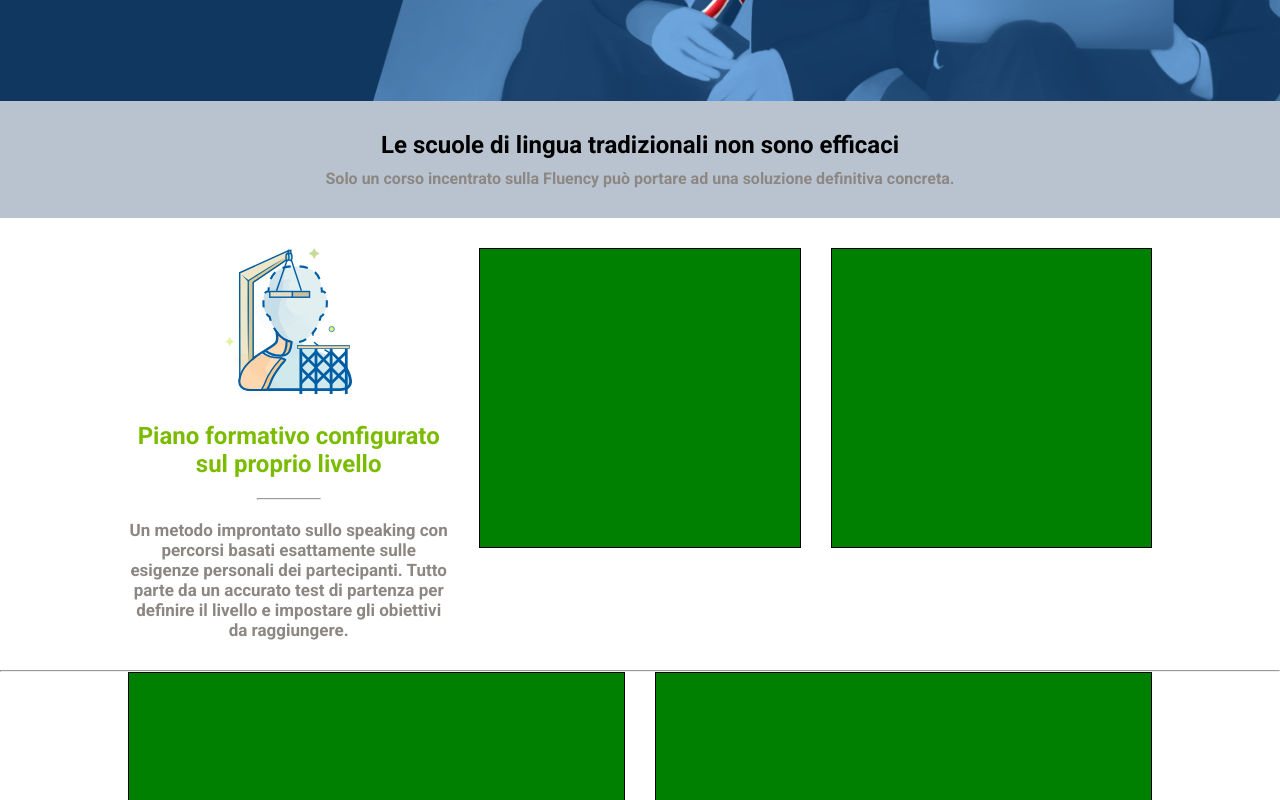
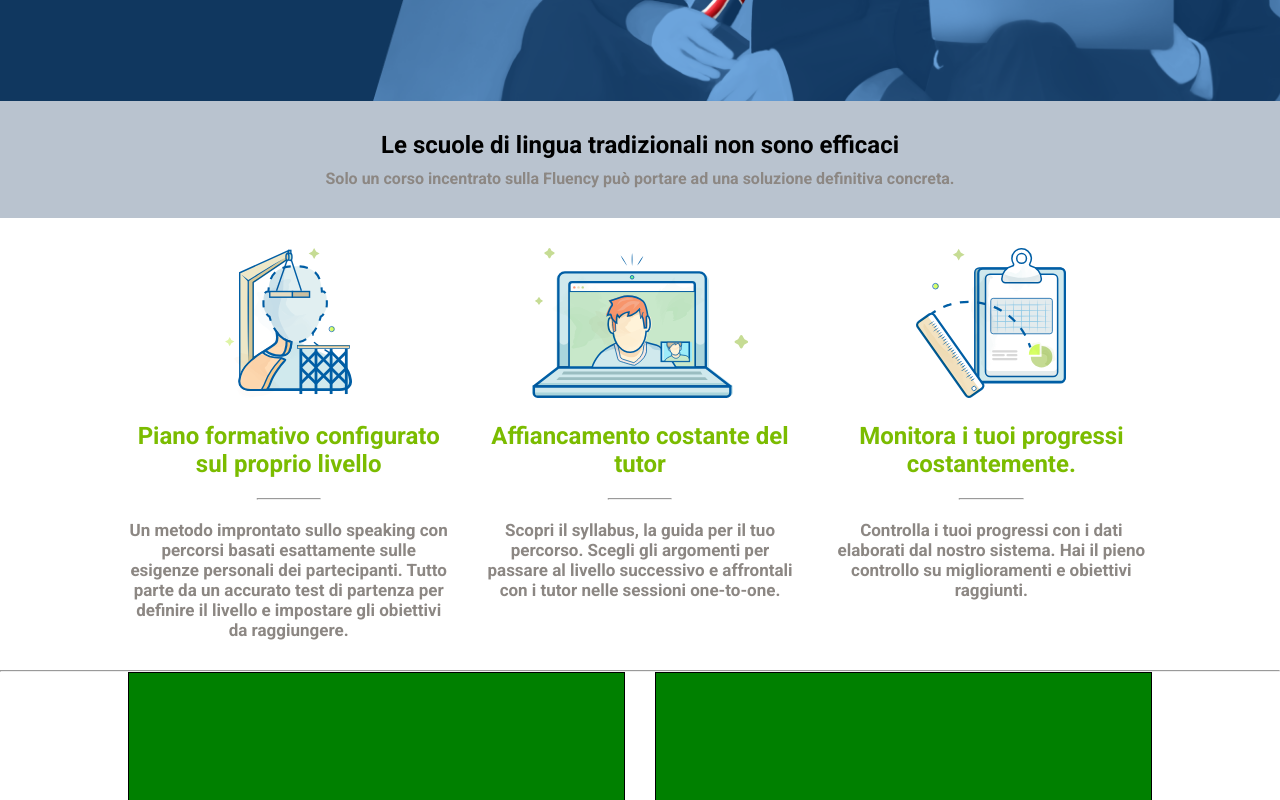
Before and after one commit to dora-budic/htmlcss-fluentify, a plain HTML site: page index.html in a window 1280 px wide. Shown: the part 459-1259 px from the top of the page. Drawn offline with Linux system fonts and the light colour scheme.

Commit message:
Main-second section

```diff
--- a/index.html
+++ b/index.html
@@ -61,20 +61,22 @@
         <div class="container">
           <div class="row">
             <div class="column w-33">
-              <img id="profile" src="./img/profile.svg" alt="profile">
+              <img src="./img/profile.svg" alt="profile">
               <span>Piano formativo configurato sul proprio livello</span>
               <hr>
               <p>Un metodo improntato sullo speaking con percorsi basati esattamente sulle esigenze personali dei partecipanti. Tutto parte da un accurato test di partenza per definire il livello e impostare gli obiettivi da raggiungere.</p>
             </div>
-            <div class="column w-33 h-300">
-              <div class="content">
-
-              </div>
+            <div class="column w-33">
+              <img src="./img/computer.svg" alt="computer">
+              <span>Affiancamento costante del tutor</span>
+              <hr>
+              <p>Scopri il syllabus, la guida per il tuo percorso. Scegli gli argomenti per passare al livello successivo e affrontali con i tutor nelle sessioni one-to-one.</p>
             </div>
-            <div class="column w-33 h-300">
-              <div class="content">
-
-              </div>
+            <div class="column w-33">
+              <img src="./img/doc.svg" alt="doc">
+              <span>Monitora i tuoi progressi costantemente.</span>
+              <hr>
+              <p>Controlla i tuoi progressi con i dati elaborati dal nostro sistema. Hai il pieno controllo su miglioramenti e obiettivi raggiunti.</p>
             </div>
           </div>
         </div>
--- a/master.css
+++ b/master.css
@@ -171,7 +171,7 @@ section#title-center, footer {
 #three-columns .column {
   text-align: center;
 }
-#three-columns .column img#profile {
+#three-columns .column img {
   height: 150px;
 }
 
```
